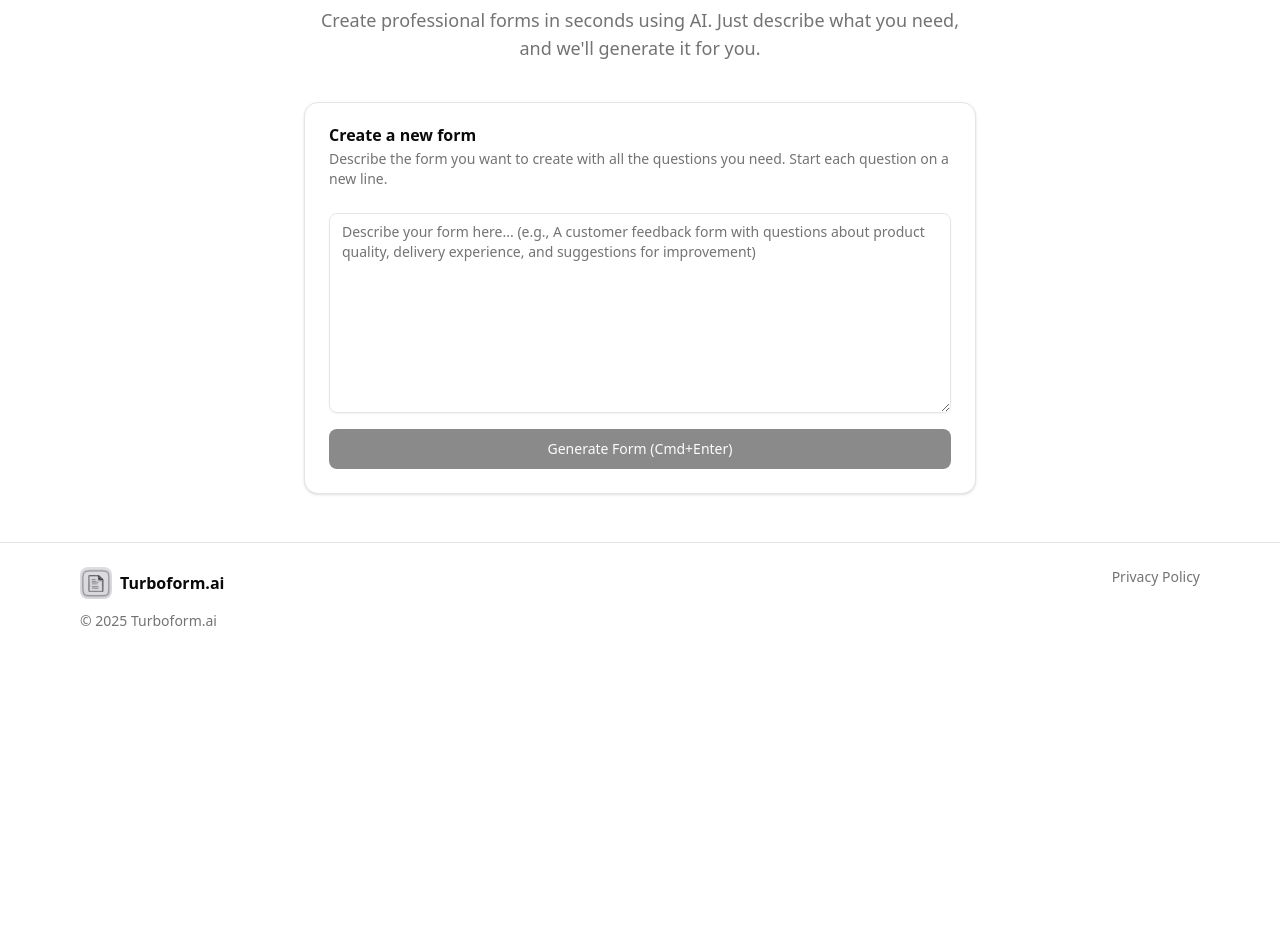
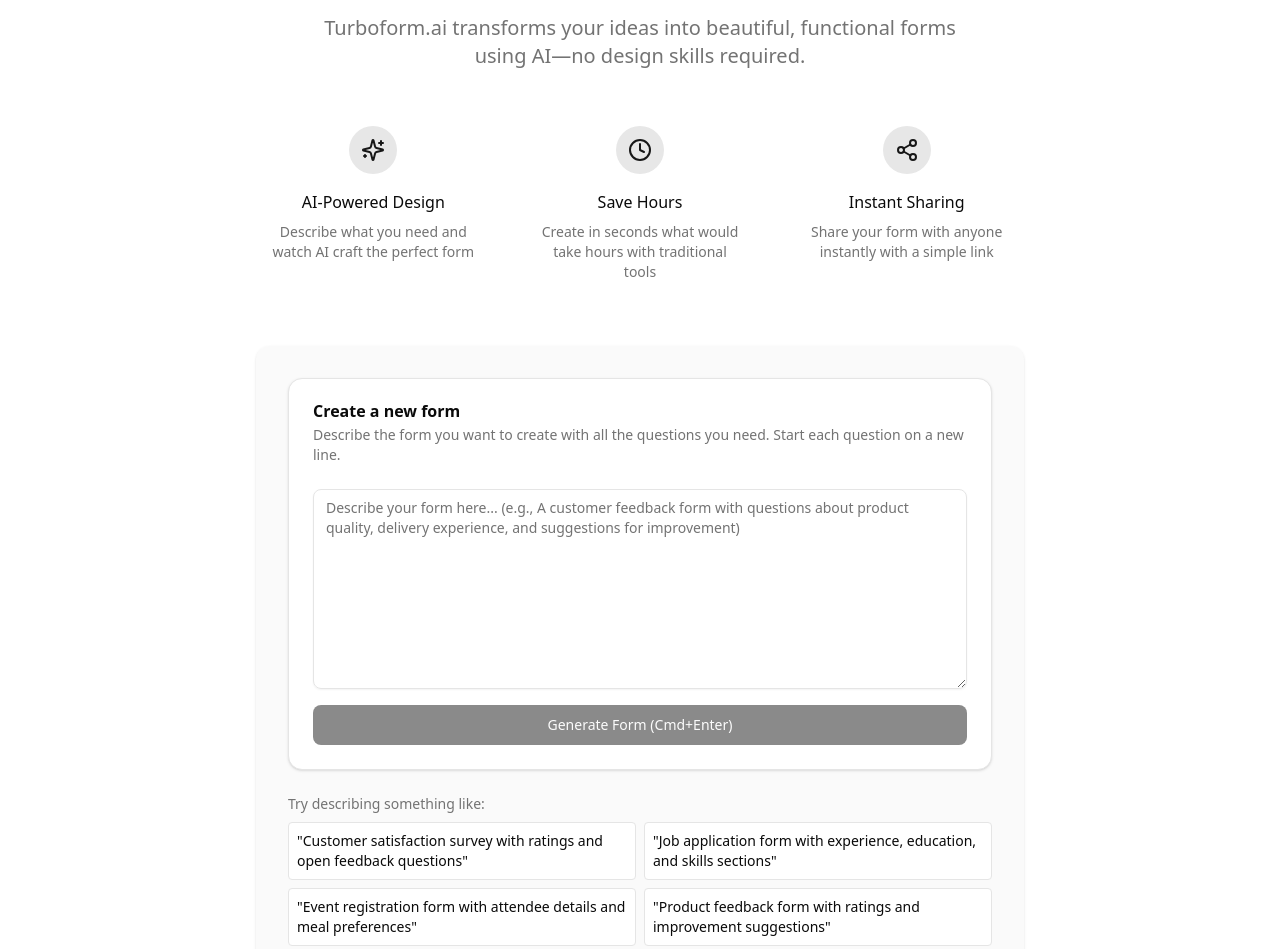
Before and after one commit to turboform/web, a Next.js app: page / in a window 1280 px wide. Shown: the part 163-1112 px from the top of the page. Before the commit the page ends 818 px from the top, so only its background shows below. Built offline with nearby package versions, Linux system fonts and the light colour scheme; no server answers.

Commit message:
make nice landing page

```diff
--- a/src/app/page.tsx
+++ b/src/app/page.tsx
@@ -6,41 +6,122 @@
 import { FormActions } from "@/components/forms/form-actions";
 import { SignInDialog } from "@/components/auth/sign-in-dialog";
 import { toast } from "sonner";
+import { ArrowRight, Sparkles, Clock, Share2 } from "lucide-react";
+import { Button } from "@/components/ui/button";
 
 export default function Home() {
   const [generatedForm, setGeneratedForm] = useState<any>(null);
   const [isSignInDialogOpen, setIsSignInDialogOpen] = useState(false);
 
+  const examplePrompts = [
+    "Customer satisfaction survey with ratings and open feedback questions",
+    "Job application form with experience, education, and skills sections",
+    "Event registration form with attendee details and meal preferences",
+    "Product feedback form with ratings and improvement suggestions"
+  ];
+
   return (
-    <div className="container max-w-3xl mx-auto py-12 px-4">
+    <div className="container mx-auto py-12 px-4">
+      {!generatedForm ? (
+        <div className="max-w-3xl mx-auto">
           <div className="flex flex-col items-center text-center mb-10">
-        <h1 className="text-4xl font-bold tracking-tight mb-4">TurboForm Builder</h1>
-        <p className="text-lg text-muted-foreground max-w-2xl">
-          Create professional forms in seconds using AI. Just describe what you need, and we&apos;ll generate it for you.
+            <h1 className="text-5xl font-bold tracking-tight mb-4 bg-gradient-to-r from-primary to-primary/70 text-transparent bg-clip-text">
+              Forms in Seconds, Not Hours
+            </h1>
+            <p className="text-xl text-muted-foreground max-w-2xl">
+              Turboform.ai transforms your ideas into beautiful, functional forms using AI—no design skills required.
             </p>
           </div>
 
-      <div className="max-w-2xl mx-auto w-full">
-        {!generatedForm ? (
+          <div className="grid grid-cols-1 md:grid-cols-3 gap-8 mb-12">
+            <div className="flex flex-col items-center text-center p-4">
+              <div className="bg-primary/10 p-3 rounded-full mb-4">
+                <Sparkles className="h-6 w-6 text-primary" />
+              </div>
+              <h3 className="font-medium mb-2">AI-Powered Design</h3>
+              <p className="text-sm text-muted-foreground">Describe what you need and watch AI craft the perfect form</p>
+            </div>
+            <div className="flex flex-col items-center text-center p-4">
+              <div className="bg-primary/10 p-3 rounded-full mb-4">
+                <Clock className="h-6 w-6 text-primary" />
+              </div>
+              <h3 className="font-medium mb-2">Save Hours</h3>
+              <p className="text-sm text-muted-foreground">Create in seconds what would take hours with traditional tools</p>
+            </div>
+            <div className="flex flex-col items-center text-center p-4">
+              <div className="bg-primary/10 p-3 rounded-full mb-4">
+                <Share2 className="h-6 w-6 text-primary" />
+              </div>
+              <h3 className="font-medium mb-2">Instant Sharing</h3>
+              <p className="text-sm text-muted-foreground">Share your form with anyone instantly with a simple link</p>
+            </div>
+          </div>
+
+          <div className="bg-muted/50 p-6 sm:p-8 rounded-xl shadow-sm">
             <FormGenerator onFormGenerated={setGeneratedForm} />
+
+            <div className="mt-6">
+              <p className="text-sm text-muted-foreground mb-2 font-medium">Try describing something like:</p>
+              <div className="grid grid-cols-1 md:grid-cols-2 gap-2">
+                {examplePrompts.map((prompt, index) => (
+                  <div
+                    key={index}
+                    className="text-sm p-2 bg-background rounded border border-border hover:border-primary/50 hover:bg-muted/80 cursor-pointer transition-colors"
+                    onClick={() => {
+                      const textareaElement = document.querySelector('textarea');
+                      if (textareaElement) {
+                        textareaElement.value = prompt;
+                        // Trigger the onChange event
+                        const event = new Event('input', { bubbles: true });
+                        textareaElement.dispatchEvent(event);
+                      }
+                    }}
+                  >
+                    "{prompt}"
+                  </div>
+                ))}
+              </div>
+            </div>
+          </div>
+        </div>
       ) : (
+        <div className="max-w-3xl mx-auto">
+          <div className="flex flex-col items-center text-center mb-8">
+            <h2 className="text-2xl font-bold mb-2">Your Form is Ready!</h2>
+            <p className="text-muted-foreground">
+              Preview your form below. Sign in to save it and get a shareable link.
+            </p>
+          </div>
+
           <div className="space-y-6">
+            <div className="bg-muted/50 p-6 rounded-xl shadow-sm">
               <FormPreview form={generatedForm} editable={true} onFormChange={setGeneratedForm} />
+            </div>
+
+            <div className="flex flex-col items-center gap-4 p-6 border border-primary/20 rounded-lg bg-primary/5">
+              <p className="text-center font-medium">
+                Ready to use this form? Sign in to access your dashboard and get a shareable link!
+              </p>
+              <Button onClick={() => setIsSignInDialogOpen(true)} className="gap-1">
+                Sign In <ArrowRight className="h-4 w-4" />
+              </Button>
+            </div>
+
             <FormActions
               form={generatedForm}
               onHomeAction={() => setGeneratedForm(null)}
               homeLabel="Create Another Form"
             />
           </div>
+        </div>
       )}
-      </div>
 
       <SignInDialog
         isOpen={isSignInDialogOpen}
         onClose={() => setIsSignInDialogOpen(false)}
         onSignInSuccess={() => {
+          toast.success("Signed in successfully!");
           setIsSignInDialogOpen(false);
-          toast.success("Signed in successfully!");
         }}
       />
     </div>
```
Lines whose indentation alone changed are shown as unchanged.
